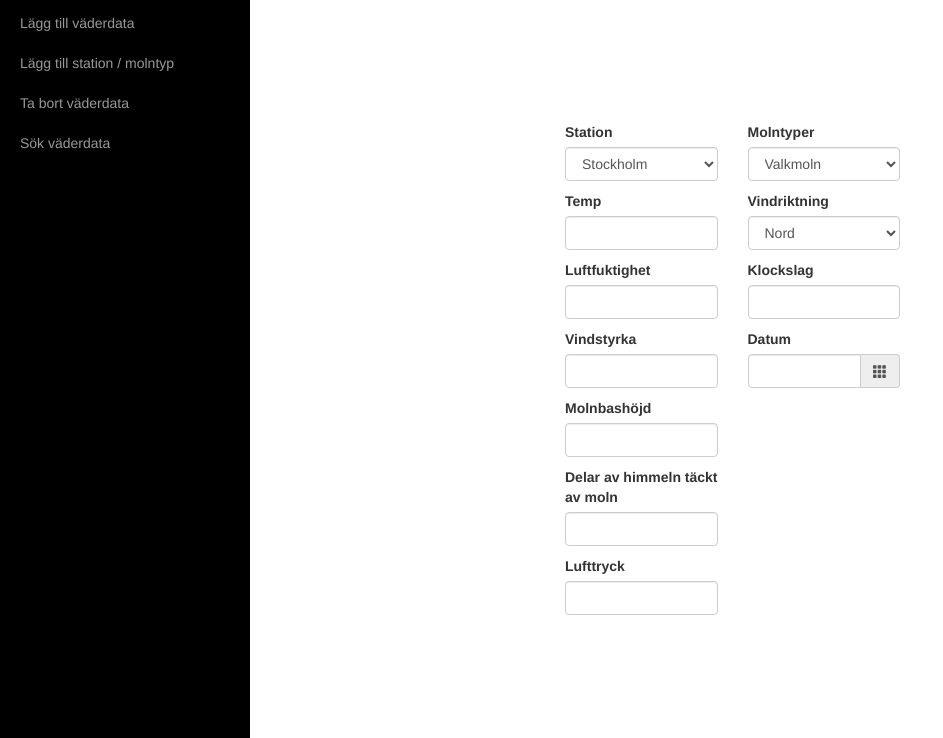
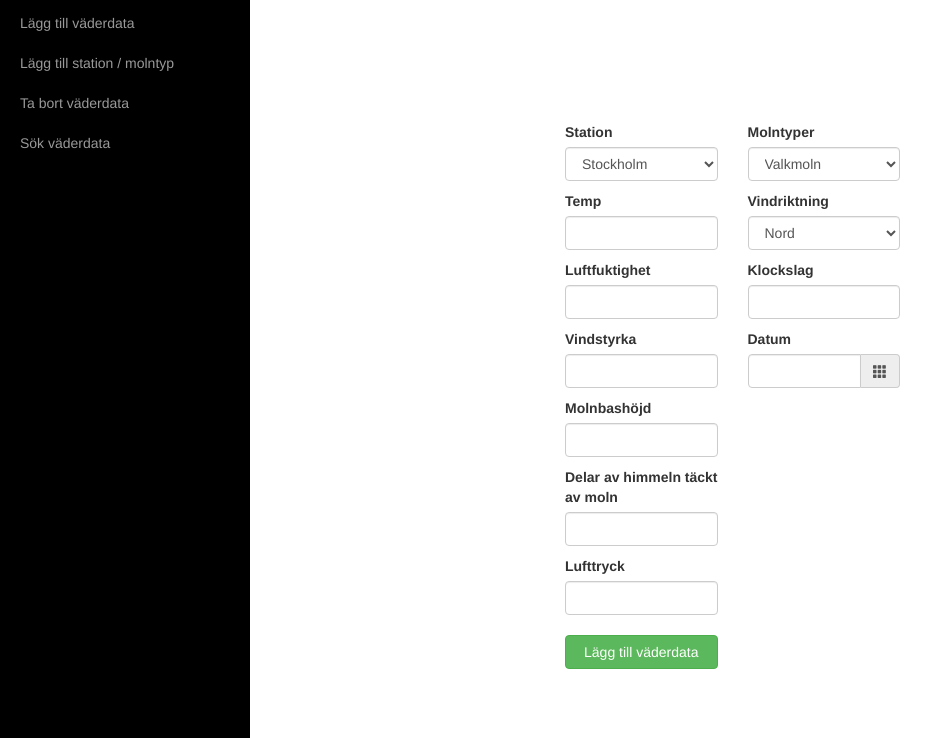
Before and after one commit to DavidSvensson91/Amnesovergripande3webb, a website: page Admin/index.html at #!/addstation in a window 1280 px wide. Both pictures are taken after a click on the link "Lägg till väderdata". Shown: the part 62-800 px from the top of the page, without its empty margins (0-943 px from the left). Drawn offline with nearby package versions, Linux system fonts and the light colour scheme; some packages are replaced by stand-ins of ours.

Commit message:
Michaels gröna knapp

```diff
--- a/Admin/addStation.html
+++ b/Admin/addStation.html
@@ -1,5 +1,4 @@
 <section>
 
 
-    <p> test 2</p>
 </section>
--- a/Admin/css/css.css
+++ b/Admin/css/css.css
@@ -6,3 +6,7 @@ label{
     margin-left: 300px;
     margin-top: 100px;
 }
+
+.vaderbutton{
+    margin-top: 20px;
+}
--- a/Admin/vaderdata.html
+++ b/Admin/vaderdata.html
@@ -26,6 +26,8 @@
             <label for="input7">Lufttryck</label>
             <input class="form-control" id="input7">
 
+            <button type="button" class="vaderbutton btn btn-success btn-block">Lägg till väderdata</button>
+
         </section>
 
     <section class="col-xs-3">
```
